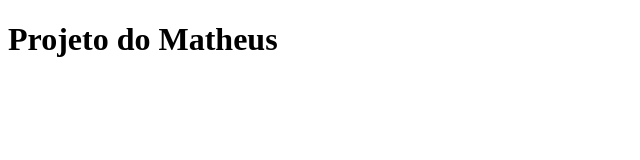
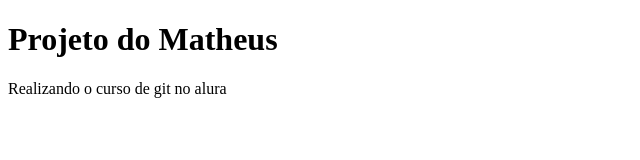
Before and after one commit to MatheusRFSilva/curso-git, a plain HTML site: page index.html in a window 1280 px wide. Shown: the whole page, without its empty margins (0-640 px from the left). Drawn offline with Linux system fonts and the light colour scheme.

Commit message:
Marcando Interativamente

```diff
--- a/index.html
+++ b/index.html
@@ -6,4 +6,6 @@
 <body>
 	<h1>Projeto do Matheus</h1>
 </body>
+
+<p>Realizando o curso de git no alura</p>
 </html>
```
